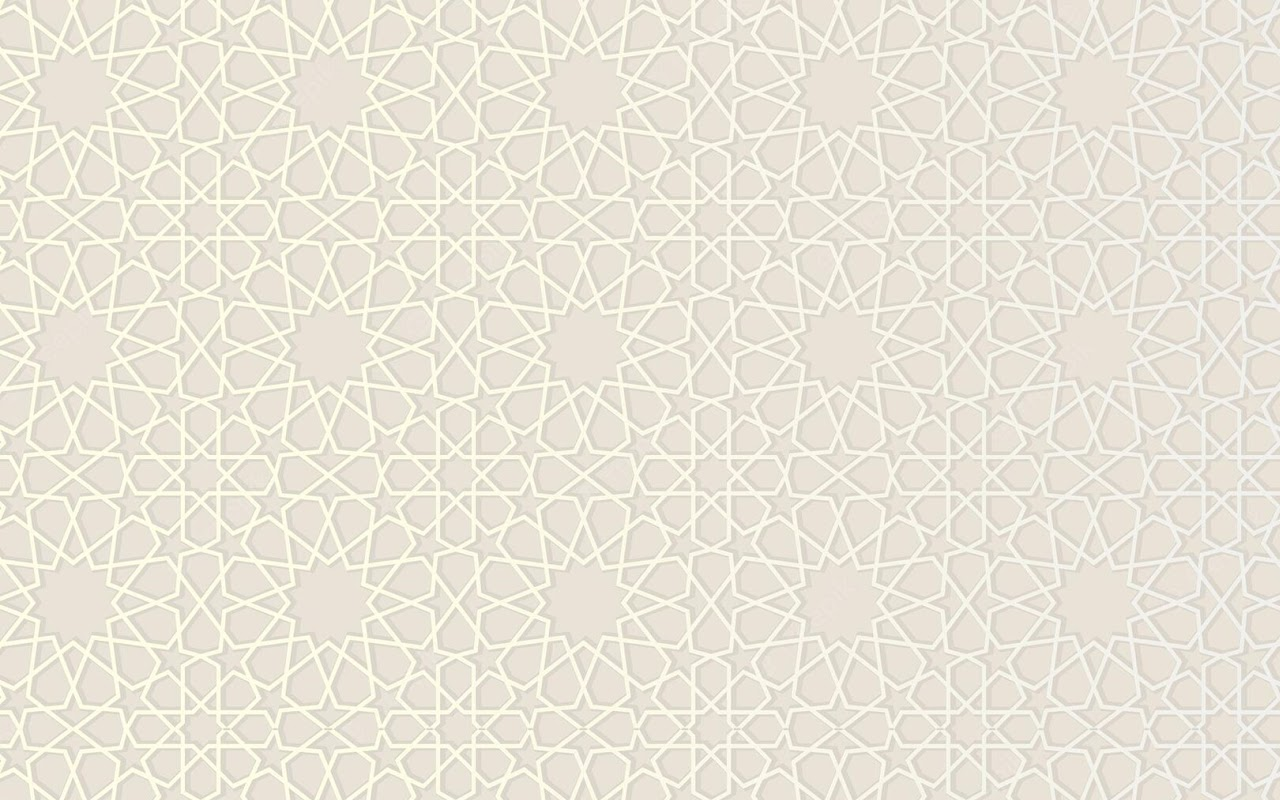
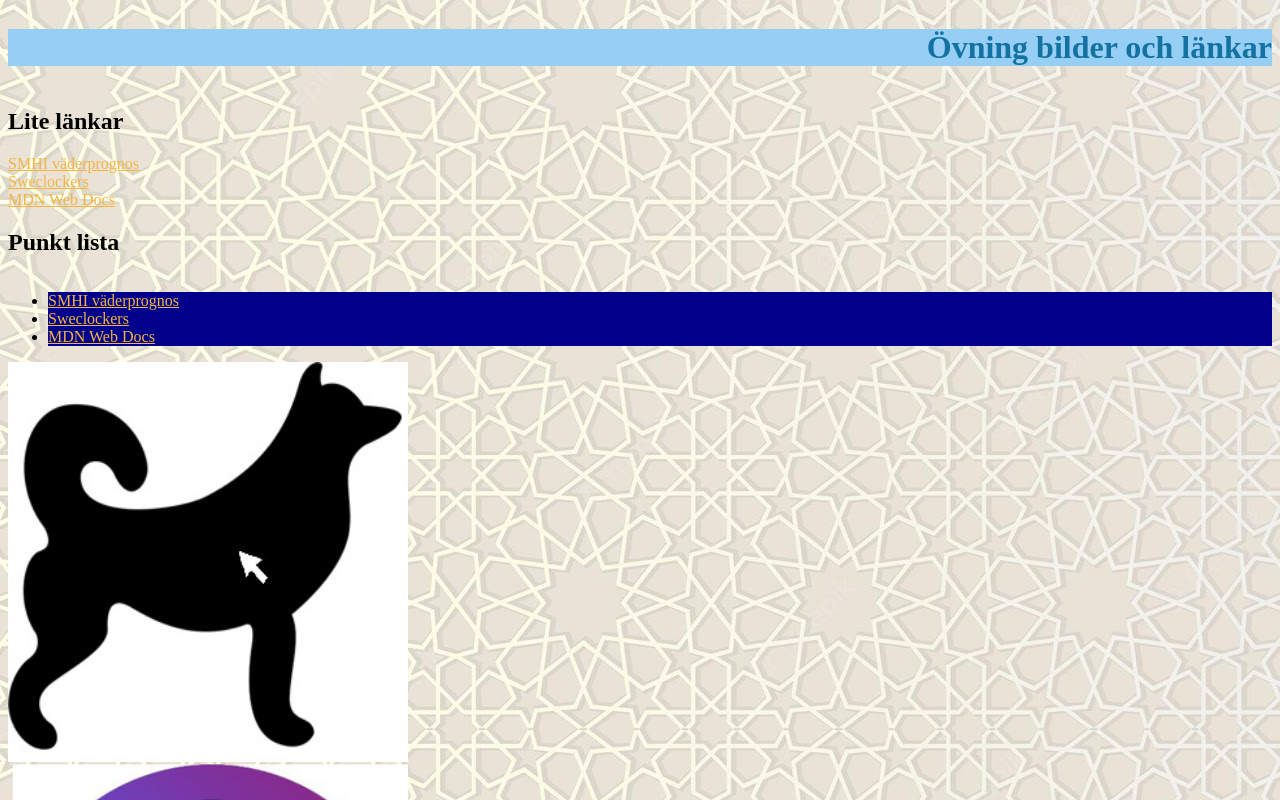
Before and after one commit to Leo-Bar-TE24C/New-folder, a plain HTML site: page index.html in a window 1280 px wide. Shown: the top 800 px of the page. Drawn offline with Linux system fonts and the light colour scheme.

Commit message:
final build

```diff
--- a/index.html
+++ b/index.html
@@ -3,11 +3,27 @@
 <head>
     <meta charset="UTF-8">
     <meta name="viewport" content="width=device-width, initial-scale=1.0">
-    <title>Document</title>
+    <title>Bilder och länkar</title>
     <link rel="stylesheet" href="style.css">
 </head>
 <body>
-    <img src="" alt="">
-    <a href=""></a>
+<h1>Övning bilder och länkar</h1>
+
+    <h2>Lite länkar</h2>
+    <a href="https://smhi.se">SMHI väderprognos</a>
+    <a href="https://www.sweclockers.com/">Sweclockers</a>
+    <a href="https://developer.mozilla.org/en-US/">MDN Web Docs</a>
+
+    <h2>Punkt lista</h2>
+    <ul>
+        <li><a href="https://smhi.se">SMHI väderprognos</a></li>
+        <li><a href="https://www.sweclockers.com/">Sweclockers</a></li>
+        <li><a href="https://developer.mozilla.org/en-US/">MDN Web Docs</a></li>
+    </ul>
+
+    <img src="./img/dog.jpg" alt="dog" title="A dog">
+    <a href="https://urplay.se" target="_blank">
+        <img src="./img/ur-skola-logo.png" alt="bildlänk">
+    </a>
 </body>
 </html>
--- a/style.css
+++ b/style.css
@@ -1,4 +1,30 @@
 body{
     background-image: url("./img/moorish-pattern_644416-582\ \(1\).jpg");
     background-repeat: repeat;
+    display: flex;
+    flex-direction: column;
 }
+
+h1{
+    background-color: rgb(151, 207, 244);
+    color: rgb(19, 114, 161);
+    text-align: right;
+}
+a{
+    color: rgb(244, 181, 64);
+}
+li{
+    background-color: darkblue;
+}
+a:hover{
+    color: indigo;
+    background-color: aqua;
+}
+a:active{
+    color: greenyellow;
+    background-color: tomato;
+}
+img{
+    height: 400px;
+    width: 400px;
+}
```
